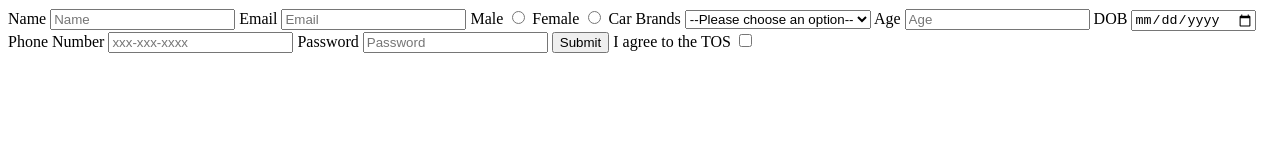
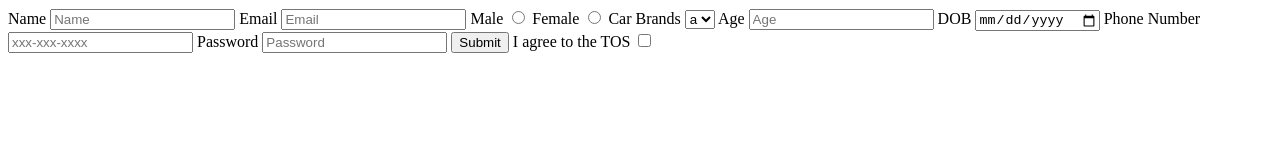
Before and after one commit to acciojob/signup-form-car-nikhilpatel9, a website: page main.html in a window 1280 px wide. Drawn offline with Linux system fonts and the light colour scheme.

Commit message:
created a submission

```diff
--- a/main.html
+++ b/main.html
@@ -21,9 +21,9 @@
 
 		<label for="cars">Car Brands</label>
 	<select id="cars" placeholder="--Please choose an option--" required>
-	   <option value="">--Please choose an option--</option>
 	    <option value="a">a</option>
 	    <option value="b">b</option>
+		<option>c</option>
 	</select>
 
 		<label for="age">Age</label>
```
